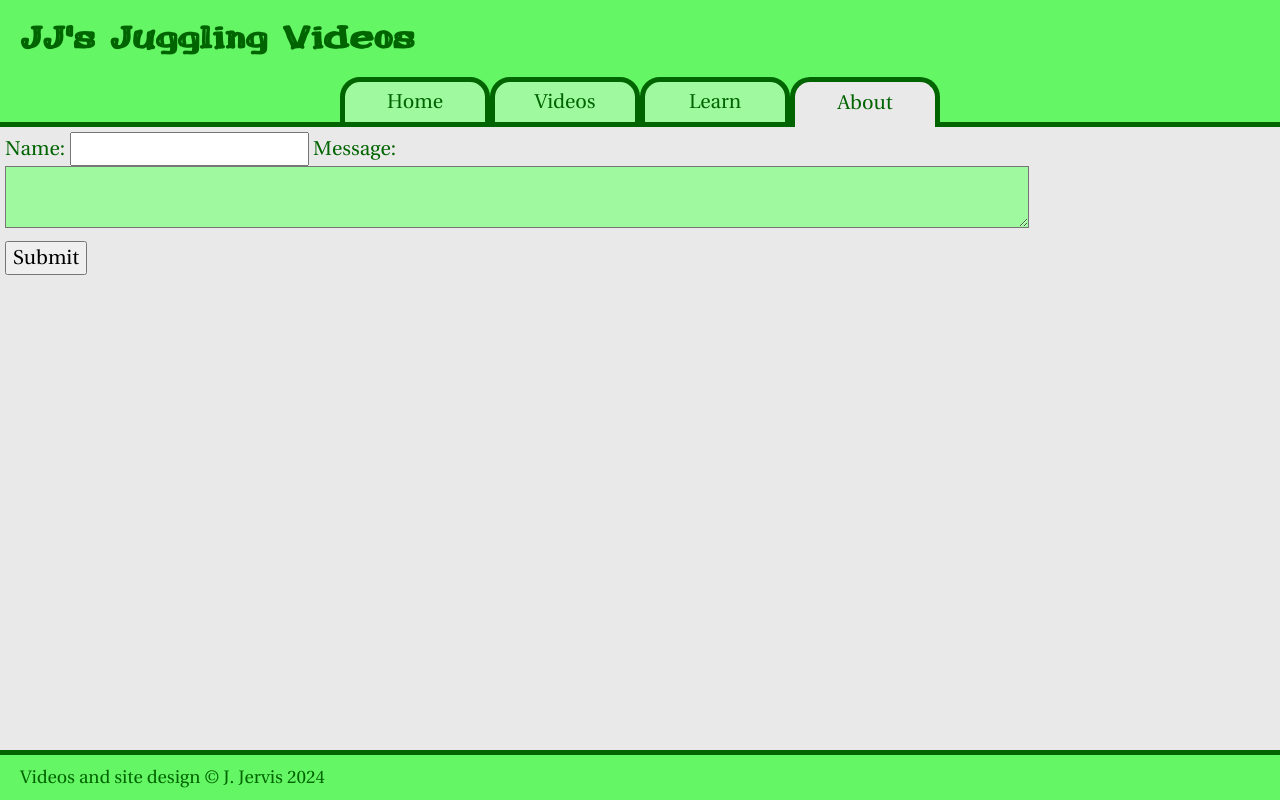
After one commit to johnrjervis/django-juggling-website, a Django app: page /juggling/about/contact/ in a window 1280 px wide. The commit adds this page. Run offline with Django 3.2, Linux system fonts and the light colour scheme; some libraries are stand-ins or nearby versions.

Commit message:
Added contact form

```diff
--- a/jvlog/settings.py
+++ b/jvlog/settings.py
@@ -134,3 +134,9 @@ STATICFILES_DIRS = []
 # https://docs.djangoproject.com/en/3.2/ref/settings/#default-auto-field
 
 DEFAULT_AUTO_FIELD = 'django.db.models.BigAutoField'
+
+EMAIL_HOST = 'smtp.office365.com'
+EMAIL_HOST_USER = os.environ.get('OUTBOUND_EMAIL_ADDRESS')
+EMAIL_HOST_PASSWORD = os.environ.get('OUTBOUND_EMAIL_PASSWORD')
+EMAIL_PORT = 587
+EMAIL_USE_TLS = True
--- a/jvlog/urls.py
+++ b/jvlog/urls.py
@@ -18,10 +18,11 @@ from django.urls import include, path
 from vlog import urls as vlog_urls
 from vlog import views as vlog_views
 from dev import urls as dev_urls
+from os import environ as os_environ
 
 urlpatterns = [
     path('', vlog_views.index_redirect),
-    path('admin/', admin.site.urls),
+    path(f"{os_environ.get('ADMIN_URL')}/", admin.site.urls),
     path('juggling/', include(vlog_urls)),
     path('dev/', include(dev_urls)),
 ]
--- a/vlog/templates/vlog/base.html
+++ b/vlog/templates/vlog/base.html
@@ -56,7 +56,7 @@
   </main>
 
   <footer>
-    Videos and site design &copy; J. Jervis 2022
+    Videos and site design &copy; J. Jervis 2024
   </footer>
 
   </body>
--- /dev/null
+++ b/vlog/templates/vlog/contact.html
@@ -0,0 +1,22 @@
+{% extends 'vlog/base.html' %}
+
+{% load static %}
+
+{% block main_content %}
+
+    <form method="POST">
+      {% csrf_token %}
+      <label for="sender_name">Name: </label>
+      <input id="sender_name" name="sender_name"/>
+      <label for="message">Message: </label>
+      <textarea id="message" name="message"></textarea>
+      <button>Submit</button>
+    </form>
+
+    {% if messages %}
+      {% for message in messages %}
+      <p>{{ message }}</p>
+      {% endfor %}
+    {% endif %}
+
+{% endblock %}
--- a/vlog/urls.py
+++ b/vlog/urls.py
@@ -26,4 +26,5 @@ urlpatterns = [
     path('about/', views.about, name = 'about'),
     path('about/thanks/', views.thanks, name = 'thanks'),
     path('about/history/', views.history, name = 'history'),
+    path('about/contact/', views.contact, name = 'contact'),
 ]
--- a/vlog/views.py
+++ b/vlog/views.py
@@ -1,6 +1,9 @@
+from os import environ as os_environ
 from django.shortcuts import render, redirect, reverse, get_object_or_404
 from django.utils import timezone
 from django.core.exceptions import ValidationError
+from django.core.mail import send_mail
+from django.contrib import messages
 from vlog.models import JugglingVideo, VideoComment, Acknowledgement
 from vlog.forms import CommentForm, EMPTY_COMMENT_ERROR
 
@@ -76,3 +79,14 @@ def history(request):
     return render(request, 'vlog/history.html', {
         'selected': 'About',
     })
+
+def contact(request):
+    if request.method == 'POST':
+        email_body = f"From: {request.POST['sender_name']}\nMessage: {request.POST['message']}"
+        send_mail('A message from a website visitor', email_body, os_environ.get('OUTBOUND_EMAIL_ADDRESS'), [os_environ.get('EMAIL_ADDRESS')])
+        messages.success(request, 'Your message has been sent!')
+        return redirect('vlog:contact')
+
+    return render(request, 'vlog/contact.html', {
+        'selected': 'About',
+    })
```
Also changed, not shown: functional_tests/test_0400_about.py (+6 -4 lines), vlog/tests/test_views.py (+66 -1 lines), 1 other file.
